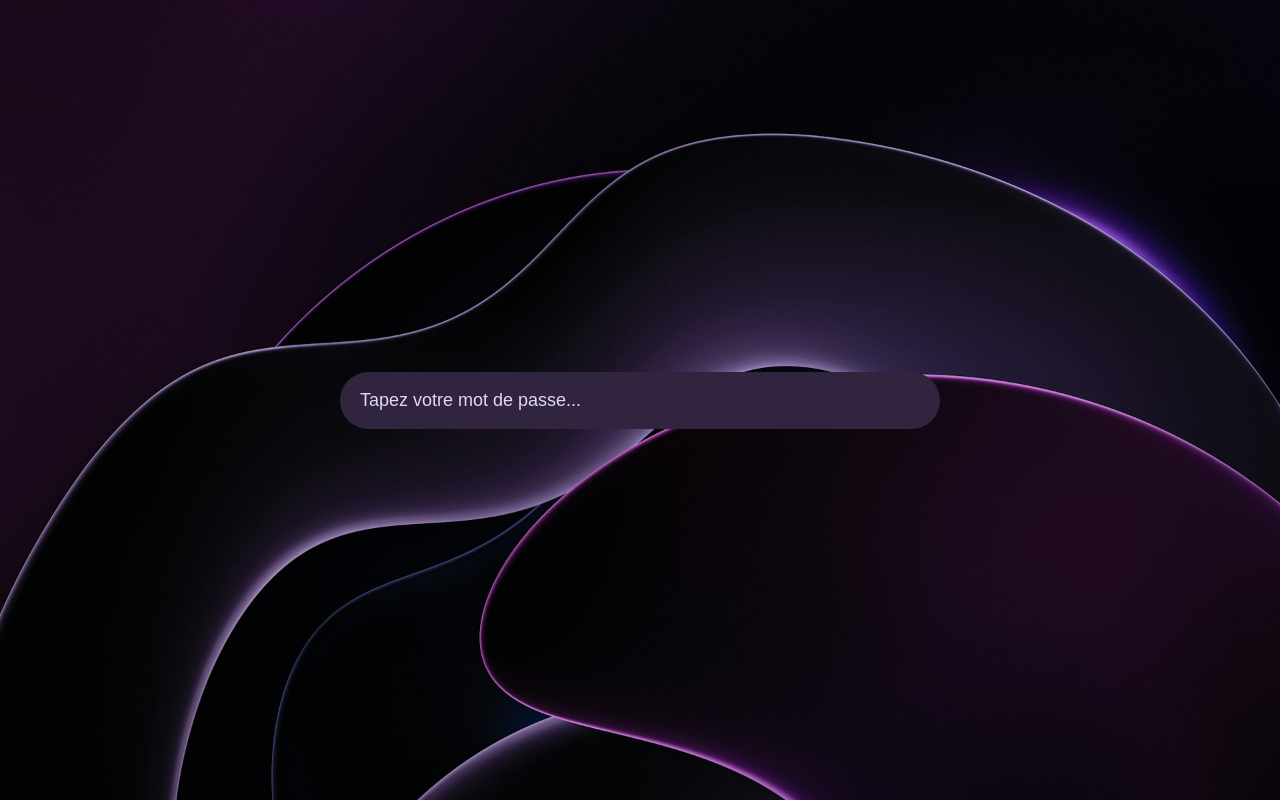
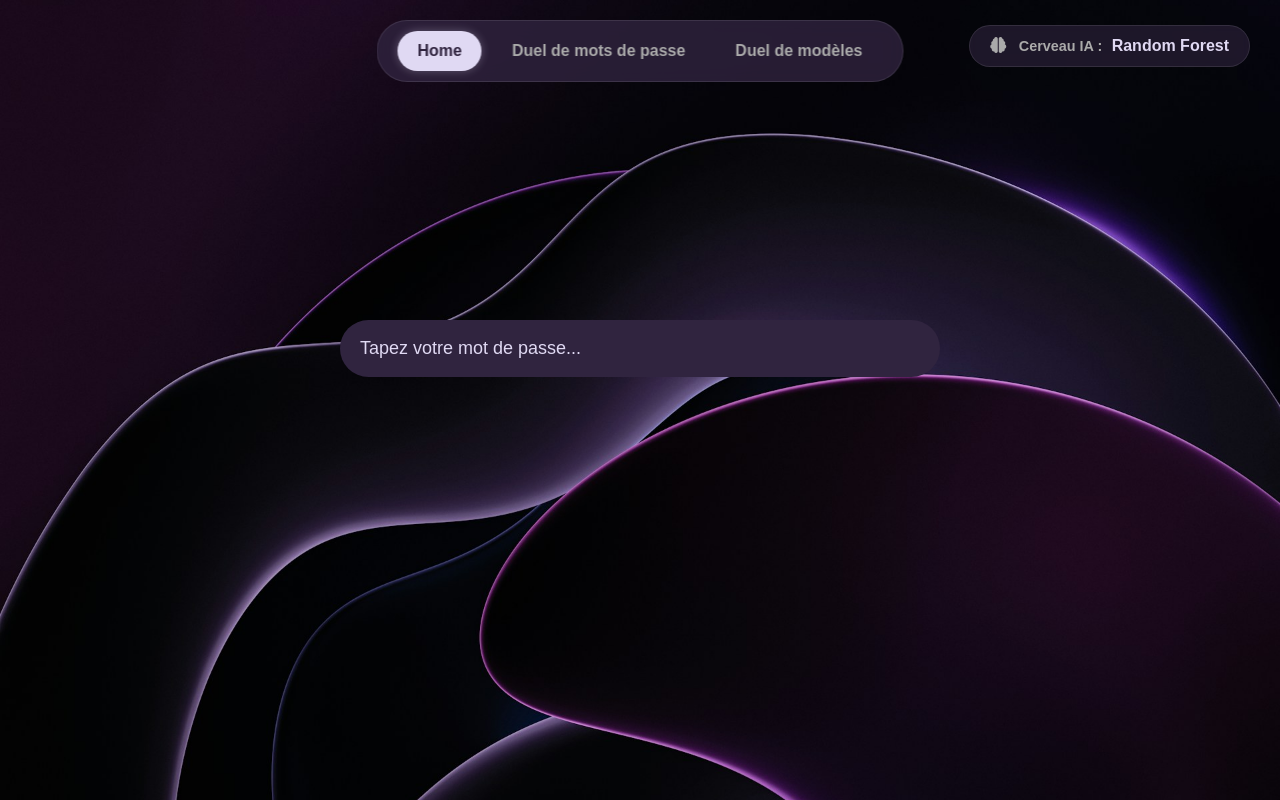
Before and after one commit to stephanCESI/ADS_Password_IA, a FastAPI app: page / in a window 1280 px wide. Run offline with FastAPI, Linux system fonts and the light colour scheme; parts of the project's set-up code (start-up, migrations or seed data) failed here and were passed over.

Commit message:
update front header, mode selector, animation

```diff
--- a/frontend/static/css/style.css
+++ b/frontend/static/css/style.css
@@ -1,93 +1,152 @@
+/* --- LE CONTENEUR PRINCIPAL DE L'ONGLET HOME --- */
+.home-container {
+    min-height: 100vh;
+    display: flex;
+    flex-direction: column;
+    align-items: center;
+}
+
+/* --- L'INPUT WRAPPER (Barre de recherche) --- */
+.input-wrapper {
+    position: relative;
+    width: 50%;
+    max-width: 600px;
+    margin-top: 40vh;
+    transition: margin-top 0.8s cubic-bezier(0.25, 0.8, 0.25, 1);
+    z-index: 100;
+}
+
+/* --- LA CLASSE QU'ON AJOUTERA EN JS --- */
+.input-wrapper.moved-up {
+    margin-top: 120px;
+}
+
+/* --- BASE --- */
 body {
     background-image: url('../img/background.jpg');
     background-size: cover;
     background-position: center;
     background-repeat: no-repeat;
-
+    background-attachment: fixed;
     color: #e0d9f3;
     min-height: 100vh;
     margin: 0;
     padding: 0;
     font-family: Arial, sans-serif;
+    overflow-x: hidden;
 }
 
-.centered-input-container {
+/* Navbar Fixe */
+.custom-navbar {
+    position: fixed;
+    top: 20px;
+    left: 50%;
+    transform: translateX(-50%);
+    z-index: 1000;
+    background: rgba(48, 36, 63, 0.8);
+    backdrop-filter: blur(10px);
+    padding: 10px 20px;
+    border-radius: 50px;
+    border: 1px solid rgba(255, 255, 255, 0.1);
     display: flex;
-    justify-content: center;
-    align-items: center;
-    height: 100vh;
+    gap: 10px;
 }
 
-.chat-input {
-    max-width: 600px;
-    padding: 15px 20px;
-    font-size: 18px;
-    border-radius: 999px;
+.nav-btn {
+    background: transparent;
     border: none;
-    background-color: #30243F;
-    outline: 4px #e0d9f3;
-    color: #e0d9f3;
+    color: #aaa;
+    padding: 8px 20px;
+    border-radius: 30px;
+    cursor: pointer;
+    font-weight: bold;
+    transition: all 0.3s ease;
 }
 
-.chat-input::placeholder {
-    color: #e0d9f3;
-    opacity: 1;
+.nav-btn:hover { color: #fff; background: rgba(255, 255, 255, 0.1); }
+.nav-btn.active { background: #e0d9f3; color: #30243F; box-shadow: 0 0 10px rgba(224, 217, 243, 0.3); }
+
+/* Styles Input et Bouton */
+.chat-input {
+    max-width: 600px; padding: 15px 20px; font-size: 18px;
+    border-radius: 999px; border: none; background-color: #30243F;
+    outline: 4px #e0d9f3; color: #e0d9f3; width: 100%;
+}
+.chat-input::placeholder { color: #e0d9f3; opacity: 1; }
+.chat-input:focus {
+    outline: none; background-color: #e0d9f3;
+    box-shadow: 0 0 0 4px rgba(48, 36, 63, 0.5); color: #30243F;
+}
+.chat-input:focus::placeholder { color: #30243F; opacity: 1; }
+
+.circle-btn {
+    position: absolute; right: 12px; top: 50%; transform: translateY(-50%);
+    width: 42px; height: 42px; border-radius: 50%; border: none;
+    background-color: #e0d9f3; color: #30243F;
+    font-size: 18px; cursor: pointer;
+    display: flex; justify-content: center; align-items: center;
+    opacity: 0; pointer-events: none;
+    transition: opacity 0.2s ease, background-color 0.2s ease, color 0.2s ease;
+}
+.circle-btn.visible { opacity: 1; pointer-events: auto; }
+.input-wrapper input:focus + .circle-btn.visible { background-color: #30243F; color: #e0d9f3; }
+.input-wrapper input:not(:focus) + .circle-btn.visible { background-color: #e0d9f3; color: #30243F; }
+
+/* Utilitaires Onglets */
+.tab-content { width: 100%; height: 100%; }
+.hidden { display: none !important; }
+.placeholder-title { font-size: 3rem; font-weight: bold; color: rgba(255, 255, 255, 0.1); text-transform: uppercase; letter-spacing: 5px; }
+
+
+/* --- SÉLECTEUR DE MODÈLE (DESIGN OVERLAY) --- */
+.model-selector-wrapper {
+    position: fixed;
+    top: 25px;
+    right: 30px;
+    z-index: 1100;
+
+    /* Design de la pilule */
+    background: rgba(48, 36, 63, 0.6);
+    backdrop-filter: blur(5px);
+    padding: 8px 20px;
+    border-radius: 50px;
+    border: 1px solid rgba(255, 255, 255, 0.1);
+    transition: all 0.3s ease;
+
+    cursor: pointer;
+    overflow: hidden; /* Pour contenir le select */
 }
 
-
-.chat-input:focus {
-    outline: none;
-    background-color: #e0d9f3;
-    box-shadow: 0 0 0 4px rgba(48, 36, 63, 0.5);
-    color: #30243F;
+.model-selector-wrapper:hover {
+    background: rgba(48, 36, 63, 0.9);
+    border-color: #e0d9f3;
+    box-shadow: 0 0 15px rgba(48, 36, 63, 0.5);
 }
 
-.chat-input:focus::placeholder {
-    color: #30243F;
-    opacity: 1;
+.model-label {
+    color: #aaa;
+    font-size: 0.9rem;
+    font-weight: 600;
+    margin: 0;
 }
 
-.input-wrapper {
-    position: relative;
-    width: 50%;
-    max-width: 600px;
+/* Le Select Invisible qui couvre tout */
+.full-click-select {
+    position: absolute;
+    top: 0; left: 0; width: 100%; height: 100%;
+
+    opacity: 0; /* INVISIBLE */
+    cursor: pointer;
+
+    appearance: none;
+    -webkit-appearance: none;
+    border: none;
 }
 
-.circle-btn {
-    position: absolute;
-    right: 12px;
-    top: 50%;
-    transform: translateY(-50%);
-
-    width: 42px;
-    height: 42px;
-    border-radius: 50%;
-    border: none;
-
-    background-color: #e0d9f3;
-    color: #30243F;
-    font-size: 18px;
-    cursor: pointer;
-    display: flex;
-    justify-content: center;
-    align-items: center;
-
-    opacity: 0;
-    pointer-events: none;
-    transition: opacity 0.2s ease, background-color 0.2s ease, color 0.2s ease;
+/* Style des options du menu (visible une fois ouvert) */
+.full-click-select option {
+    background-color: #1a1a2e;
+    color: #fff;
+    padding: 10px;
+    font-size: 1rem;
 }
-
-.circle-btn.visible {
-    opacity: 1;
-    pointer-events: auto;
-}
-
-.input-wrapper input:focus + .circle-btn.visible {
-    background-color: #30243F;
-    color: #e0d9f3;
-}
-
-.input-wrapper input:not(:focus) + .circle-btn.visible {
-    background-color: #e0d9f3;
-    color: #30243F;
-}
--- a/frontend/static/js/script.js
+++ b/frontend/static/js/script.js
@@ -1,43 +1,115 @@
 document.addEventListener('DOMContentLoaded', () => {
+
+    // --- GESTION DES ONGLETS ---
+    const navButtons = document.querySelectorAll('.nav-btn');
+    const tabContents = document.querySelectorAll('.tab-content');
+
+    navButtons.forEach(btn => {
+        btn.addEventListener('click', () => {
+            navButtons.forEach(b => b.classList.remove('active'));
+            btn.classList.add('active');
+            tabContents.forEach(content => content.classList.add('hidden'));
+            const targetId = 'tab-' + btn.dataset.tab;
+            document.getElementById(targetId).classList.remove('hidden');
+        });
+    });
+
+    // --- ELEMENTS DU HOME ---
     const input = document.getElementById('passwordInput');
     const btn = document.getElementById('sendBtn');
+    const wrapper = document.getElementById('homeInputWrapper');
 
-    input.addEventListener('input', () => {
-        if (input.value.trim().length > 0) {
-            btn.classList.add('visible');
-        } else {
-            btn.classList.remove('visible');
+    // --- ELEMENTS DU SÉLECTEUR ---
+    const modelSelect = document.getElementById('modelSelect');
+    const displaySpan = document.getElementById('selectedModelText'); // Le texte visible
+
+    let lastPassword = "";
+
+    // Fonction de mise à jour du texte (car le select est invisible)
+    function updateModelDisplay() {
+        if (modelSelect && displaySpan) {
+            const selectedOption = modelSelect.options[modelSelect.selectedIndex];
+            if (selectedOption) {
+                // On affiche "Random Forest" (en enlevant le pourcentage pour le style, ou tout le texte)
+                // Ici je prends tout avant la parenthèse pour faire propre
+                displaySpan.textContent = selectedOption.text.split('(')[0].trim();
+            }
+        }
+    }
+
+    // --- 1. GESTION DE LA TOUCHE ENTRÉE ---
+    input.addEventListener('keydown', (event) => {
+        if (event.key === 'Enter') {
+            event.preventDefault();
+            btn.click();
         }
     });
 
-    input.addEventListener('focus', () => {
-        if (input.value.trim().length > 0) {
-            btn.style.backgroundColor = '#30243F';
-            btn.style.color = '#e0d9f3';
-        }
+    // --- 2. UI INPUT ---
+    input.addEventListener('input', () => {
+        if (input.value.trim().length > 0) btn.classList.add('visible');
+        else btn.classList.remove('visible');
     });
 
+    input.addEventListener('focus', () => {
+        btn.style.backgroundColor = '#30243F'; btn.style.color = '#e0d9f3';
+    });
     input.addEventListener('blur', () => {
-        if (input.value.trim().length > 0) {
-            btn.style.backgroundColor = '#e0d9f3';
-            btn.style.color = '#30243F';
-        }
+        btn.style.backgroundColor = '#e0d9f3'; btn.style.color = '#30243F';
     });
 
-    btn.addEventListener('click', async () => {
-        const password = input.value;
-        if (!password) return;
+    // --- FONCTION D'ANALYSE ---
+    async function analyze(password) {
+        const selectedModel = modelSelect ? modelSelect.value : 'rf';
 
         try {
             const response = await fetch("http://127.0.0.1:8000/test-password", {
                 method: "POST",
                 headers: { 'Content-Type': "application/json" },
-                body: JSON.stringify({ password })
+                body: JSON.stringify({
+                    password: password,
+                    model_type: selectedModel
+                })
             });
             const data = await response.json();
-            console.log(data);
+            console.log(`Résultat (${selectedModel}) :`, data);
+
+            // TODO: renderCard(data) ici plus tard
+
         } catch (err) {
             console.error('Erreur API:', err);
         }
+    }
+
+    // --- 3. CLIC ENVOYER ---
+    btn.addEventListener('click', async () => {
+        const password = input.value;
+        if (!password) return;
+
+        lastPassword = password;
+
+        if (wrapper) wrapper.classList.add('moved-up');
+        input.value = "";
+        btn.classList.remove('visible');
+        input.blur();
+
+        analyze(password);
     });
+
+    // --- 4. GESTION SÉLECTEUR ---
+    if (modelSelect) {
+        // Init texte au chargement
+        updateModelDisplay();
+
+        modelSelect.addEventListener('change', () => {
+            // A. Met à jour le texte visible
+            updateModelDisplay();
+
+            // B. Relance l'analyse si besoin
+            if (lastPassword) {
+                console.log("Changement de modèle, relance...");
+                analyze(lastPassword);
+            }
+        });
+    }
 });
--- a/frontend/templates/index.html
+++ b/frontend/templates/index.html
@@ -6,17 +6,62 @@
     <title>ADS - A4</title>
     <link rel="icon" href="/static/img/favicon.png" type="image/x-icon">
     <link href="https://cdn.jsdelivr.net/npm/bootstrap@5.3.3/dist/css/bootstrap.min.css" rel="stylesheet">
+    <!-- FontAwesome pour les icônes (cerveau, flèche) -->
+    <link rel="stylesheet" href="https://cdnjs.cloudflare.com/ajax/libs/font-awesome/6.4.0/css/all.min.css">
     <link rel="stylesheet" href="/static/css/style.css">
 </head>
 
 <body>
-    <div class="d-flex justify-content-center align-items-center vh-100">
-        <div class="input-wrapper">
-            <input id="passwordInput" type="text" class="form-control chat-input"
-                   placeholder="Tapez votre mot de passe..."/>
-            <button id="sendBtn" class="circle-btn">→</button>
+    <nav class="custom-navbar">
+        <button class="nav-btn active" data-tab="home">Home</button>
+        <button class="nav-btn" data-tab="duel-pwd">Duel de mots de passe</button>
+        <button class="nav-btn" data-tab="duel-model">Duel de modèles</button>
+    </nav>
+
+    <!-- NOUVEAU SÉLECTEUR (Technique Overlay) -->
+    <div class="model-selector-wrapper">
+        <!-- 1. Ce qu'on voit (Le Design) -->
+        <div class="selector-visual">
+            <i class="fa-solid fa-brain" style="color: #aaa; margin-right: 8px;"></i>
+            <span class="model-label">Cerveau IA :</span>
+            <span id="selectedModelText" style="color: #e0d9f3; font-weight: bold; margin-left: 5px;">Random Forest</span>
+        </div>
+
+        <!-- 2. Ce qu'on clique (Le Select Invisible qui prend toute la place) -->
+        <select id="modelSelect" class="full-click-select">
+            <option value="rf" selected>Random Forest (98.8%)</option>
+            <option value="xgb">XGBoost (Rapide)</option>
+            <option value="log">Régression Logistique</option>
+        </select>
+    </div>
+
+    <!-- ONGLET 1 : HOME -->
+    <div id="tab-home" class="tab-content active">
+        <div class="home-container">
+            <div class="input-wrapper" id="homeInputWrapper">
+                <input id="passwordInput" type="text" class="form-control chat-input"
+                       placeholder="Tapez votre mot de passe..."/>
+                <button id="sendBtn" class="circle-btn">➤</button>
+            </div>
+            <!-- Zone de résultat future -->
+            <div id="resultSolo" class="result-card hidden"></div>
         </div>
     </div>
+
+    <div id="tab-duel-pwd" class="tab-content hidden">
+        <div class="d-flex justify-content-center align-items-center vh-100 flex-column">
+            <h1 class="placeholder-title">Duel de mots de passe</h1>
+            <p>Ici, on comparera deux mots de passe avec le même modèle.</p>
+        </div>
+    </div>
+
+    <div id="tab-duel-model" class="tab-content hidden">
+        <div class="d-flex justify-content-center align-items-center vh-100 flex-column">
+            <h1 class="placeholder-title">Duel de modèles</h1>
+            <p>Ici, on comparera le même mot de passe sur deux IA différentes.</p>
+        </div>
+    </div>
+
     <script src="/static/js/script.js"></script>
 </body>
 </html>
```
